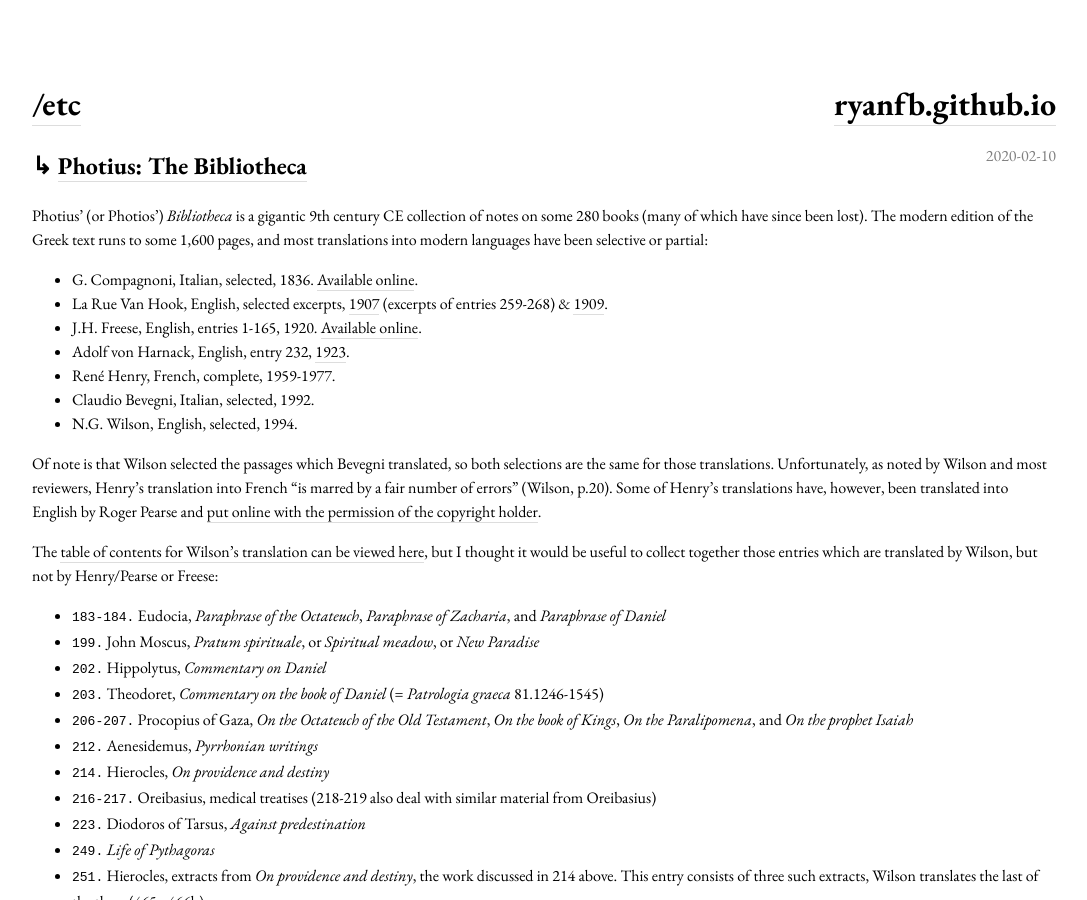
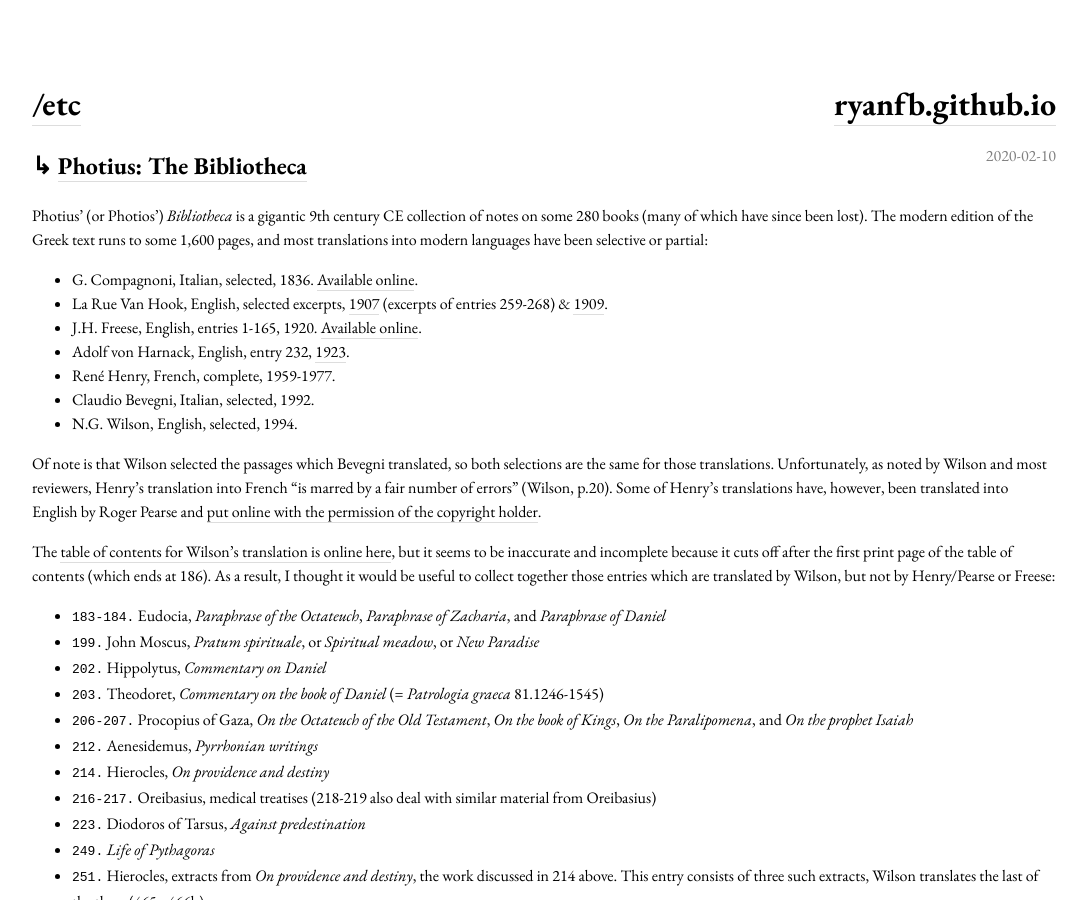
Before and after one commit to ryanfb/etc, a Jekyll site: the page built from _posts/2020-02-10-photius_the_bibliotheca.md, in a window 1280 px wide and 900 px high. Shown: the whole window, without its empty margins (96-1183 px from the left). Built offline with Jekyll 4.4.1, drawn with Linux system fonts in a browser that asks for light colours; nearby versions of some CDN libraries.

Commit message:
Note TOC error

```diff
--- a/_posts/2020-02-10-photius_the_bibliotheca.md
+++ b/_posts/2020-02-10-photius_the_bibliotheca.md
@@ -14,7 +14,7 @@ Photius' (or Photios') *Bibliotheca* is a gigantic 9th century CE collection of
 
 Of note is that Wilson selected the passages which Bevegni translated, so both selections are the same for those translations. Unfortunately, as noted by Wilson and most reviewers, Henry's translation into French "is marred by a fair number of errors" (Wilson, p.20). Some of Henry's translations have, however, been translated into English by Roger Pearse and [put online with the permission of the copyright holder](http://www.tertullian.org/fathers/photius_copyright/).
 
-The [table of contents for Wilson's translation can be viewed here](https://www.bloomsbury.com/us/photius-the-bibliotheca-9780715626122/), but I thought it would be useful to collect together those entries which are translated by Wilson, but not by Henry/Pearse or Freese:
+The [table of contents for Wilson's translation is online here](https://www.bloomsbury.com/us/photius-the-bibliotheca-9780715626122/), but it seems to be inaccurate and incomplete because it cuts off after the first print page of the table of contents (which ends at 186). As a result, I thought it would be useful to collect together those entries which are translated by Wilson, but not by Henry/Pearse or Freese:
 
 * `183-184.` Eudocia, *Paraphrase of the Octateuch*, *Paraphrase of Zacharia*, and *Paraphrase of Daniel*
 * `199.` John Moscus, *Pratum spirituale*, or *Spiritual meadow*, or *New Paradise*
```
